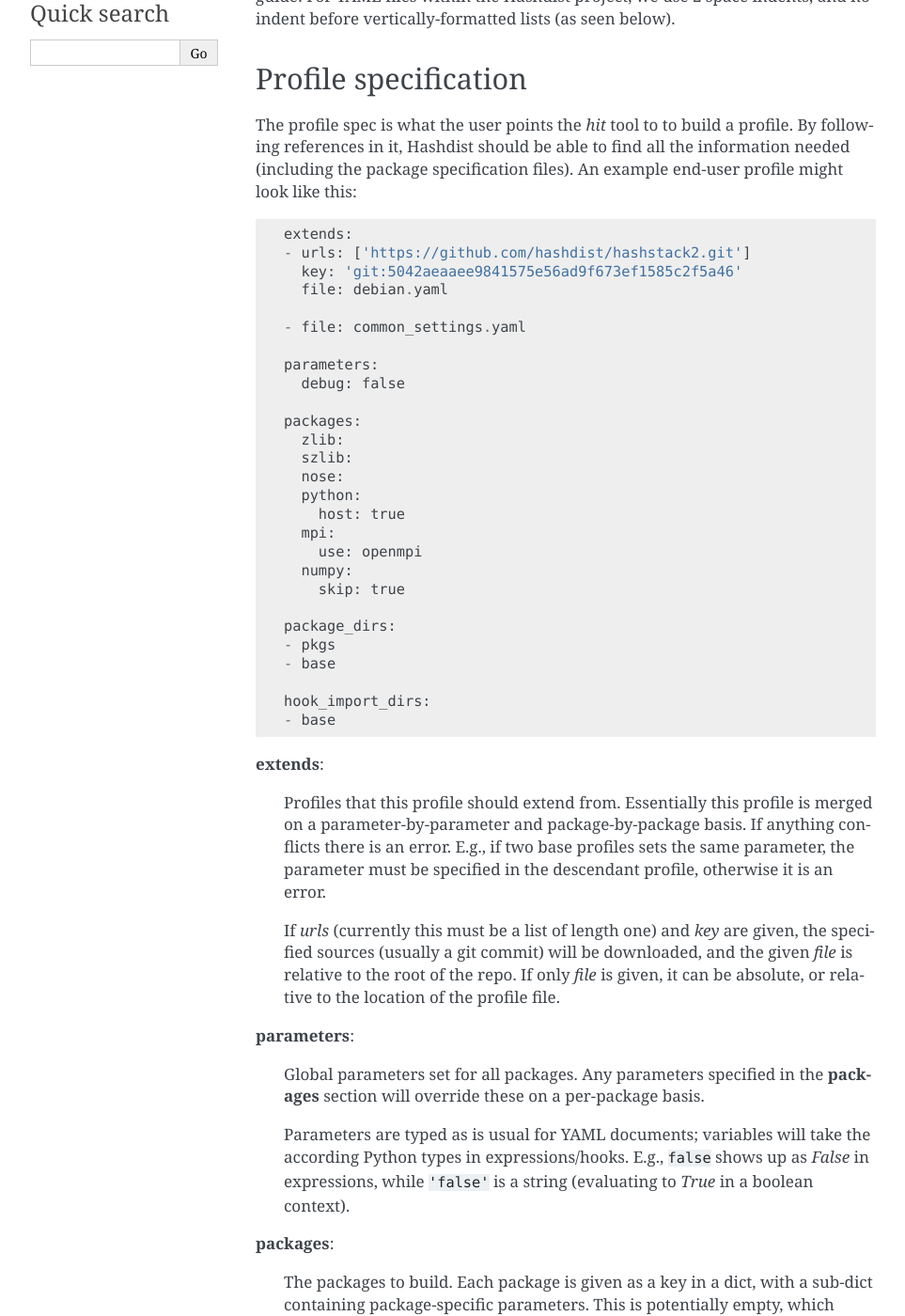
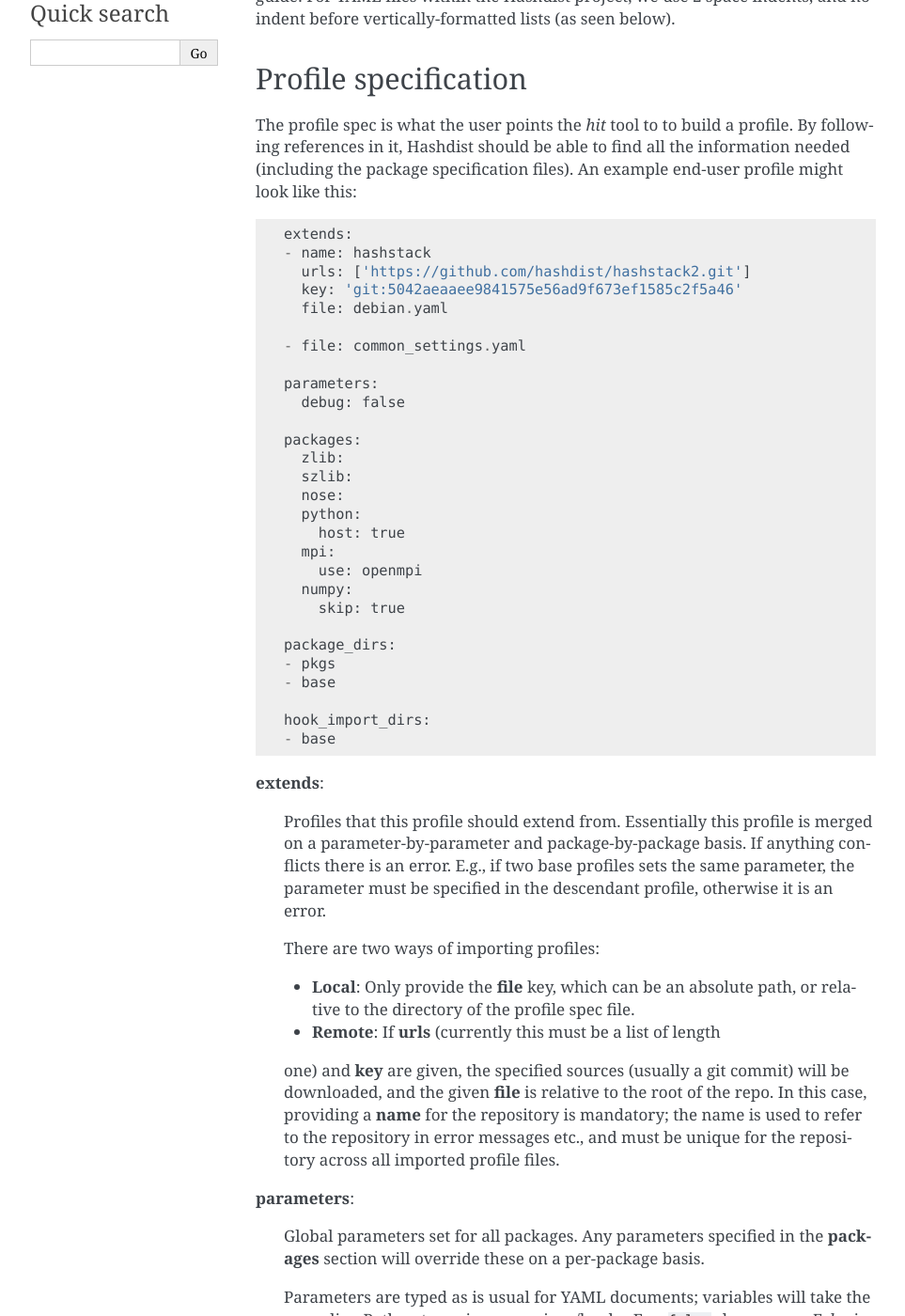
Before and after one commit to hashdist/hashdist, a Sphinx documentation site: the page built from doc/source/specs.rst, in a window 1280 px wide and 1400 px high, scrolled down 311 px. Shown: the whole window at 94% size, without its empty margins (148-1111 px from the left). Built offline with Sphinx 7.4.7, drawn with Linux system fonts in a browser that asks for light colours.

Commit message:
DOC Fixes to remote import clause

```diff
--- a/doc/source/specs.rst
+++ b/doc/source/specs.rst
@@ -21,7 +21,8 @@ needed (including the package specification files). An example end-user profile
 might look like this::
 
     extends:
-    - urls: ['https://github.com/hashdist/hashstack2.git']
+    - name: hashstack
+      urls: ['https://github.com/hashdist/hashstack2.git']
       key: 'git:5042aeaaee9841575e56ad9f673ef1585c2f5a46'
       file: debian.yaml
 
@@ -57,11 +58,19 @@ might look like this::
   parameter must be specified in the descendant profile, otherwise it
   is an error.
 
-  If *urls* (currently this must be a list of length one) and *key*
-  are given, the specified sources (usually a git commit) will be
-  downloaded, and the given *file* is relative to the root of the
-  repo. If only *file* is given, it can be absolute, or relative to
-  the location of the profile file.
+  There are two ways of importing profiles:
+
+  * **Local**: Only provide the **file** key, which can be an absolute
+    path, or relative to the directory of the profile spec file.
+
+  * **Remote**: If **urls** (currently this must be a list of length
+  one) and **key** are given, the specified sources (usually a git
+  commit) will be downloaded, and the given **file** is relative to the
+  root of the repo. In this case, providing a **name** for the
+  repository is mandatory; the name is used to refer to the repository
+  in error messages etc., and must be unique for the repository across
+  all imported profile files.
+
 
 **parameters**:
 
```
